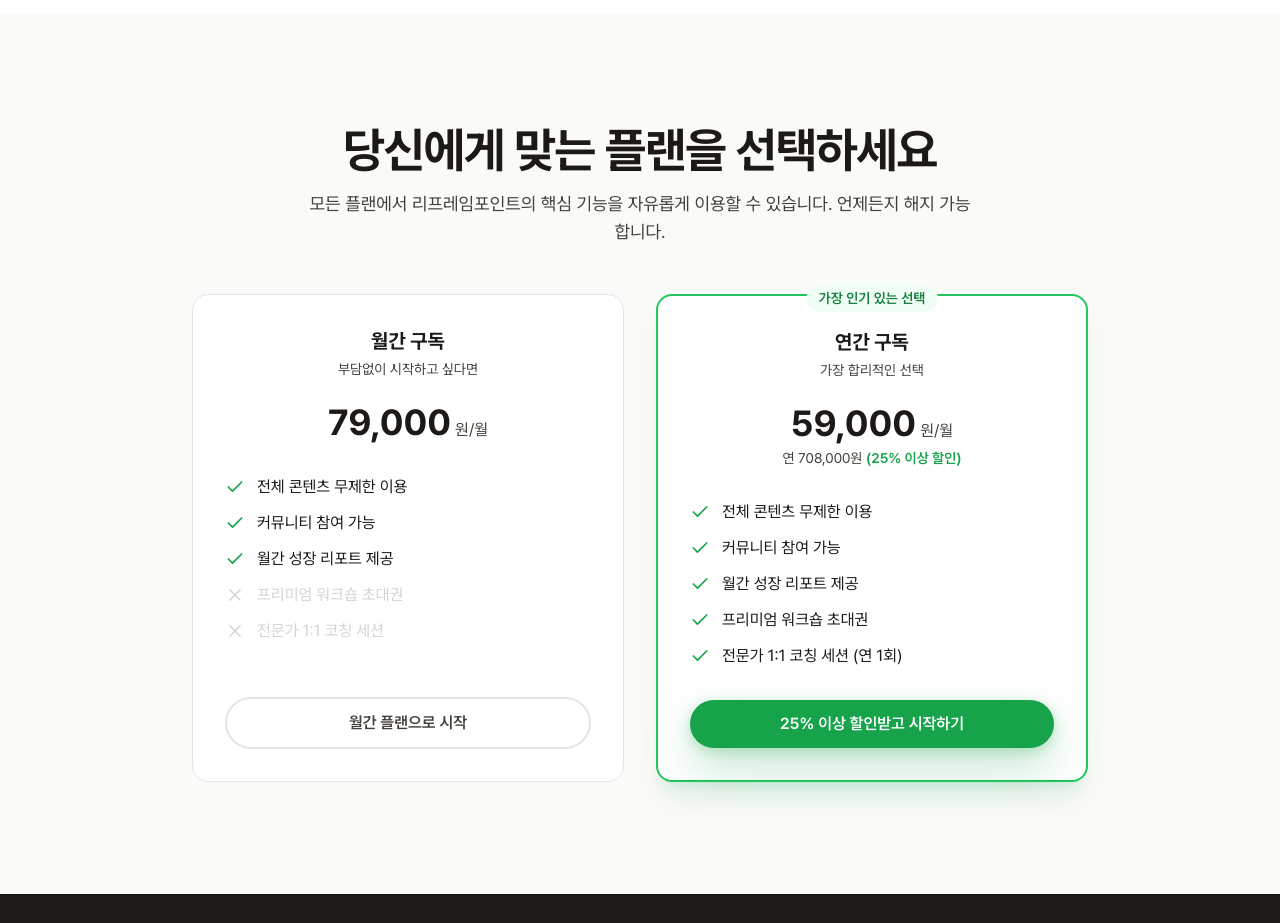
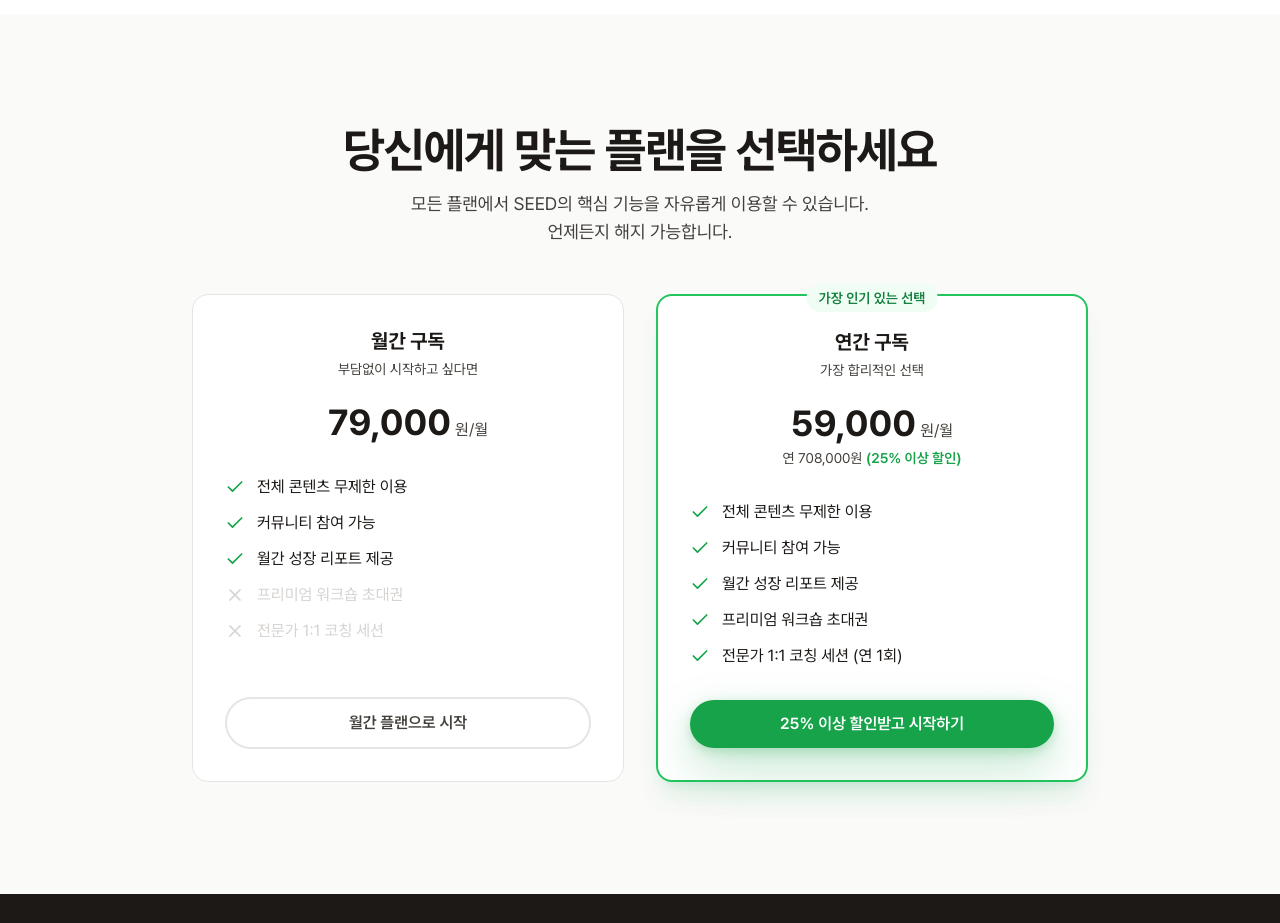
Before and after one commit to Ducaster/seed_homepage, a Next.js app: page / in a window 1280 px wide. Shown: the part 2560-3483 px from the top of the page. Built offline with nearby package versions, Linux system fonts and the light colour scheme.

Commit message:
fix: update pricing section copy

```diff
--- a/src/components/sections/PricingSection.tsx
+++ b/src/components/sections/PricingSection.tsx
@@ -2,7 +2,6 @@
 
 import { Check, X } from "lucide-react";
 import Container from "../layout/Container";
-import SectionHeading from "../ui/SectionHeading";
 import Badge from "../ui/Badge";
 import SiteAction from "../ui/SiteAction";
 import AnimateOnScroll from "../ui/AnimateOnScroll";
@@ -13,10 +12,17 @@ export default function PricingSection() {
     <section id="pricing" className="py-20 lg:py-28 bg-seed-earth-50">
       <Container>
         <AnimateOnScroll>
-          <SectionHeading
-            title="당신에게 맞는 플랜을 선택하세요"
-            subtitle="모든 플랜에서 리프레임포인트의 핵심 기능을 자유롭게 이용할 수 있습니다. 언제든지 해지 가능합니다."
-          />
+          <div className="mb-12 text-center">
+            <h2 className="text-3xl font-bold tracking-tight sm:text-4xl lg:text-5xl text-seed-earth-900">
+              당신에게 맞는 플랜을 선택하세요
+            </h2>
+            <p className="mx-auto mt-4 max-w-[21rem] break-keep text-base leading-7 text-seed-earth-700 sm:max-w-2xl sm:text-lg">
+              <span className="block">
+                모든 플랜에서 SEED의 핵심 기능을 자유롭게 이용할 수 있습니다.
+              </span>
+              <span className="block">언제든지 해지 가능합니다.</span>
+            </p>
+          </div>
         </AnimateOnScroll>
 
         <div className="grid grid-cols-1 md:grid-cols-2 gap-8 max-w-4xl mx-auto">
```
Also changed, not shown: 1 other file (tests, documents, lock files or other folders).
